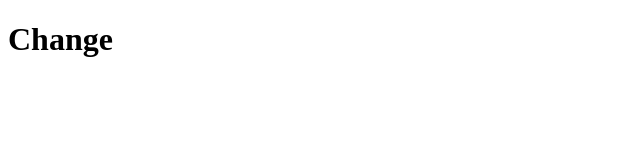
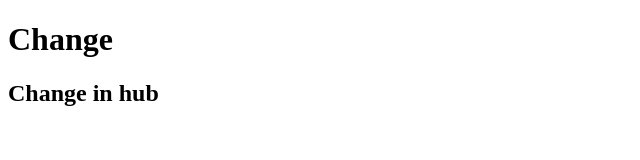
Before and after one commit to TretiakovOleh/test2, a plain HTML site: page test.html in a window 1280 px wide. Shown: the whole page, without its empty margins (0-640 px from the left). Drawn offline with Linux system fonts and the light colour scheme.

Commit message:
Update test.html

```diff
--- a/test.html
+++ b/test.html
@@ -7,5 +7,6 @@
 </head>
 <body>
     <h1>Change</h1>
+    <h2>Change in hub</h2>
 </body>
 </html>
```
